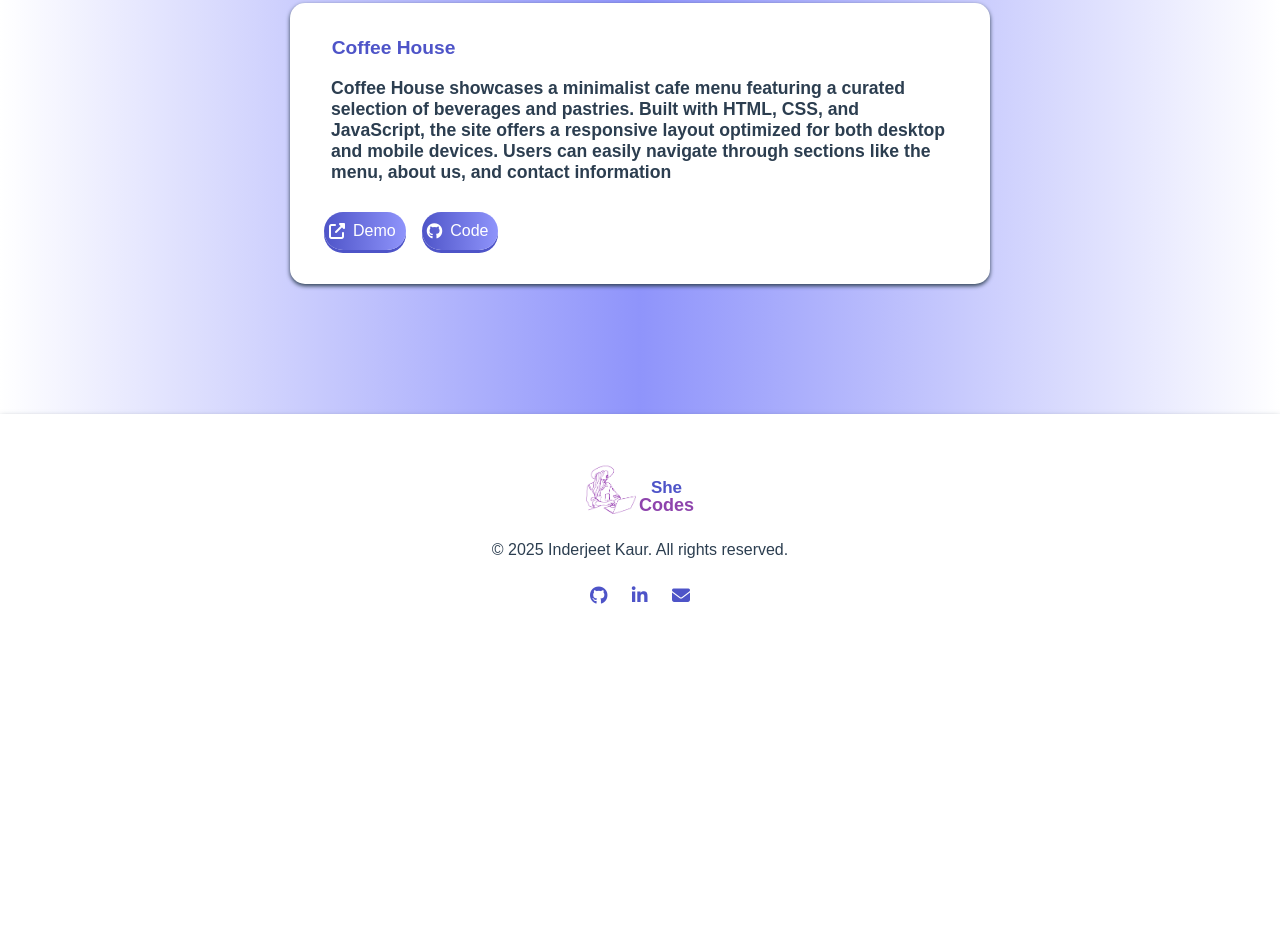
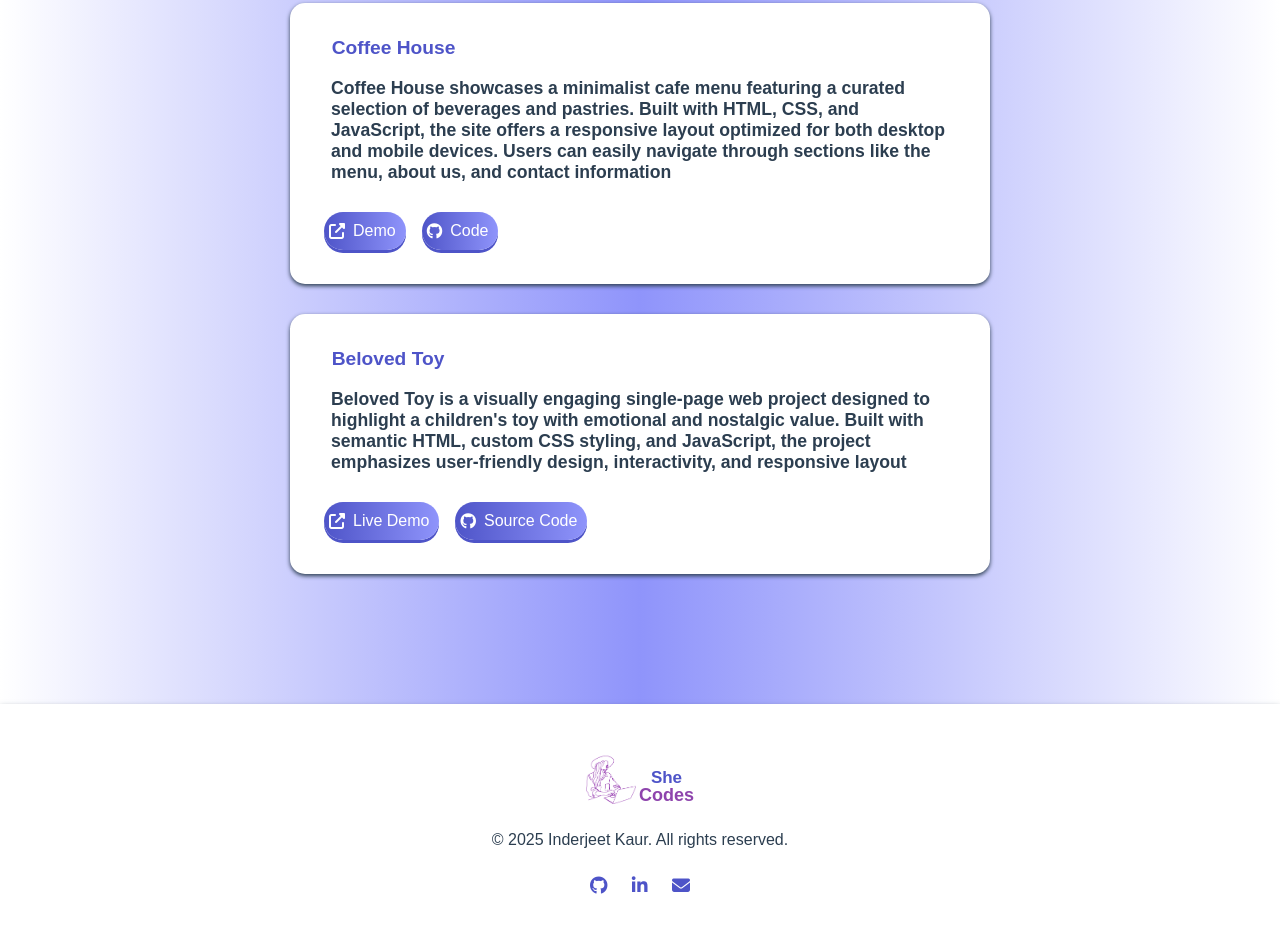
Before and after one commit to chinky23-tech/My-Portfolio, a plain HTML site: page portfolio.html in a window 1280 px wide. Shown: the part 689-1620 px from the top of the page. Before the commit the page ends 1346 px from the top, so only its background shows below. Drawn offline with Linux system fonts and the light colour scheme.

Commit message:
beloved toy project

```diff
--- a/portfolio.html
+++ b/portfolio.html
@@ -62,6 +62,16 @@
           </div>
         </div>
         </div>
+                <div class="card">
+             <div class="project-info">
+                        <h3>Beloved Toy</h3>
+          <p>Beloved Toy is a visually engaging single-page web project designed to highlight a children's toy with emotional and nostalgic value. Built with semantic HTML, custom CSS styling, and  JavaScript, the project emphasizes user-friendly design, interactivity, and responsive layout</p>
+          <div class="project-links">
+            <a href="https://chinky23-tech.github.io/Belovedtoy/"><i class="fas fa-external-link-alt"></i> Live Demo</a>
+            <a href="https://github.com/chinky23-tech/Belovedtoy"><i class="fab fa-github"></i>Source Code</a>
+            </div>
+            </div>
+            </div>
         </section>
             <footer class="footer">
               <div class="footer-logo">
```
Also changed, not shown: index.html (+1 -0 lines).
